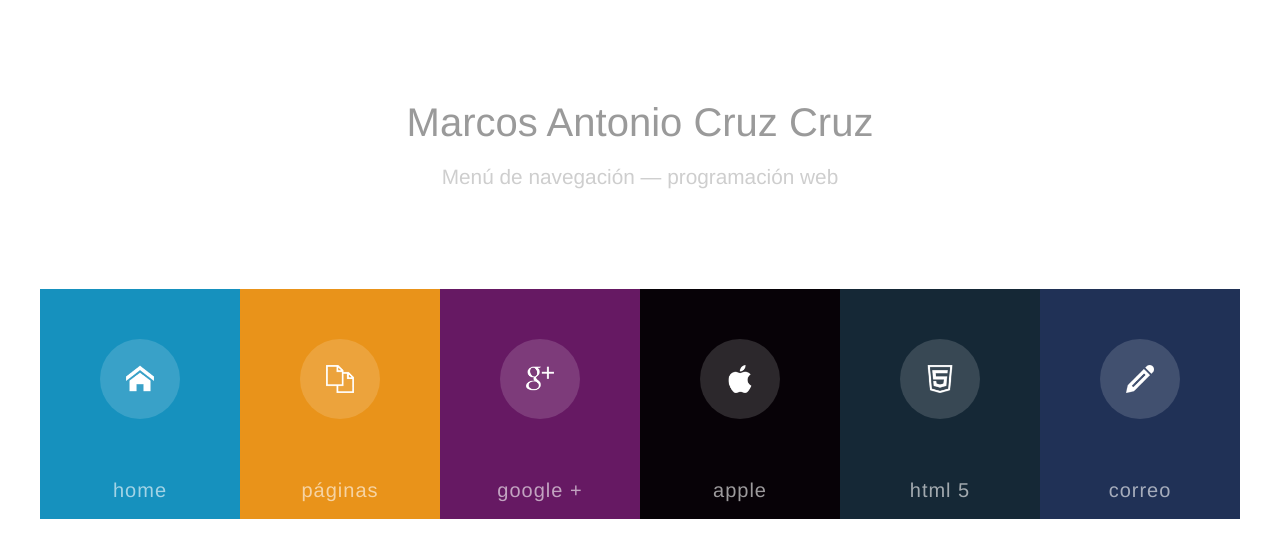
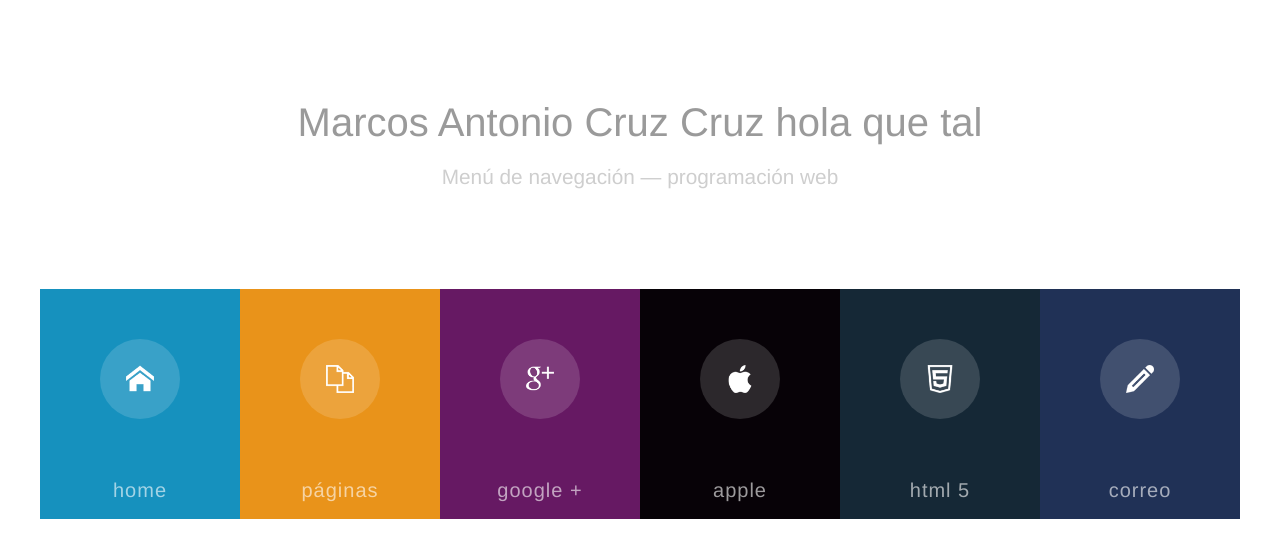
Before and after one commit to ccmarcos/menutarea, a plain HTML site: page index.html in a window 1280 px wide. Drawn offline with Linux system fonts and the light colour scheme.

Commit message:
este es mi primer cambio desde git al repo remoto

```diff
--- a/index.html
+++ b/index.html
@@ -10,7 +10,7 @@
 <body>
 
 	<div id="titulo">
-		<p id="nombre">Marcos Antonio Cruz Cruz</p>
+		<p id="nombre">Marcos Antonio Cruz Cruz hola que tal</p>
 		<p id="info">Menú de navegación — programación web</p>
 	</div>
 
```
